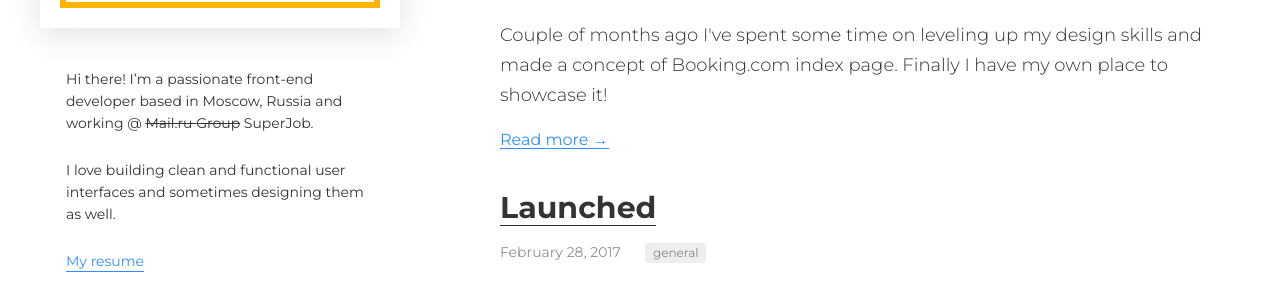
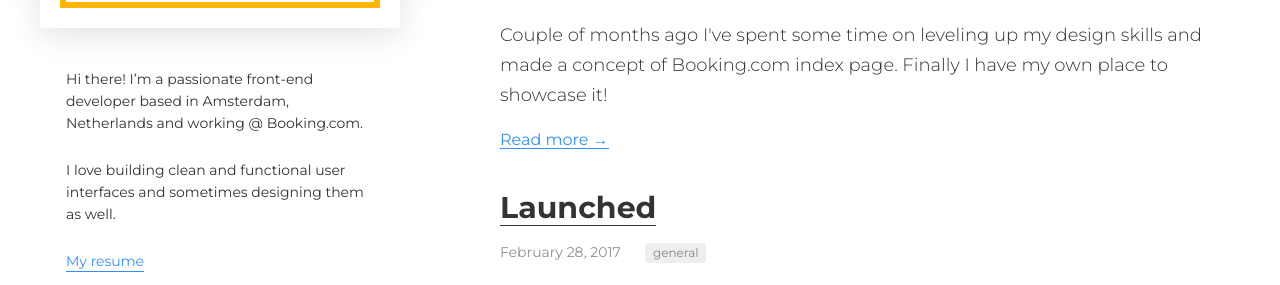
Before and after one commit to blvdmitry/blvdmitry.github.io, a Jekyll site: the page built from index.html, in a window 1280 px wide. Shown: the part 415-700 px from the top of the page. Built offline with Jekyll 4.4.1, drawn with Linux system fonts in a browser that asks for light colours.

Commit message:
Update sidebar.html

```diff
--- a/_includes/sidebar.html
+++ b/_includes/sidebar.html
@@ -39,7 +39,7 @@
 
 <div class="about-side">
 	<p class="about-side__text">
-		Hi there! I’m a passionate front-end developer based in Moscow, Russia and working @ <s>Mail.ru Group</s> SuperJob.
+		Hi there! I’m a passionate front-end developer based in Amsterdam, Netherlands and working @ Booking.com.
 	</p>
 	<p class="about-side__text">
 		I love building clean and functional user interfaces and sometimes designing them as well.
```
